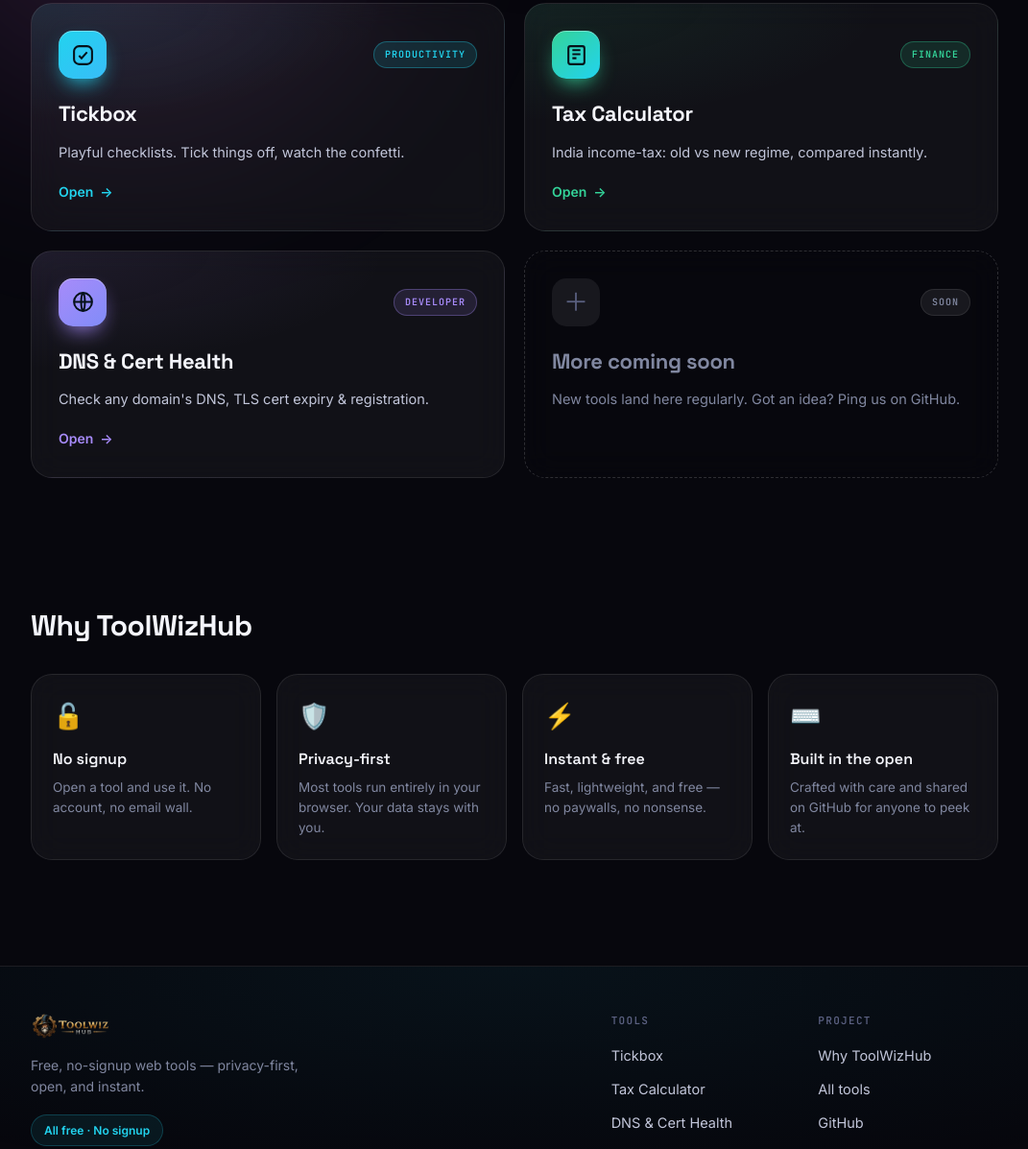
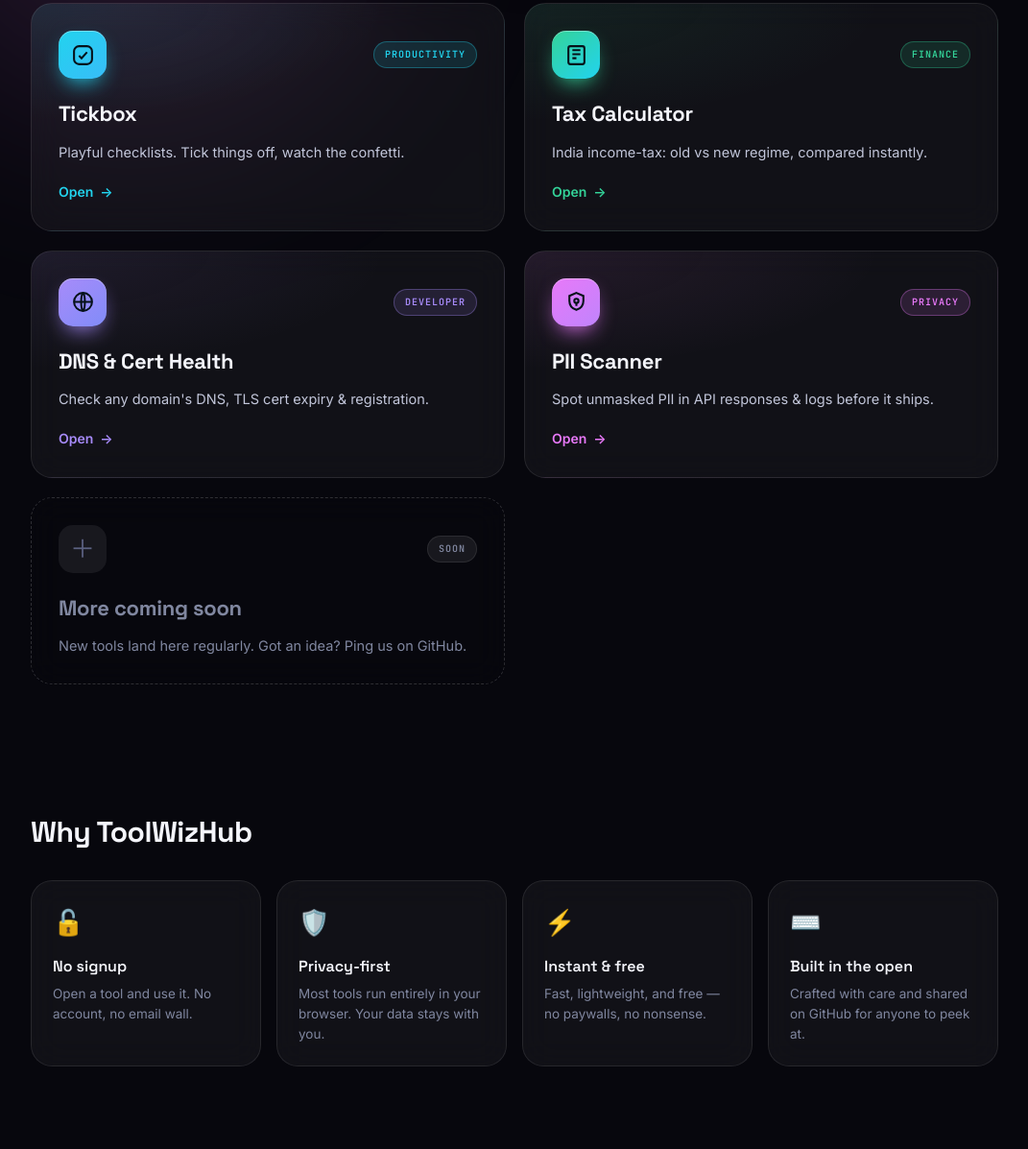
Before and after one commit to sorapallivenkatesh/toolwizhub, a website: page index.html in a window 1280 px wide. Shown: the part 764-1961 px from the top of the page at 96% size, without its empty margins (104-1175 px from the left). Drawn offline with Linux system fonts and the light colour scheme.

Commit message:
feat: add PII Scanner to the tools grid
- new fuchsia tile linking to pii.toolwizhub.com (Privacy category)
- footer link + meta description updated to mention the PII scanner

```diff
--- a/index.html
+++ b/index.html
@@ -6,7 +6,7 @@
     <title>ToolWizHub — Free tools that just work</title>
     <meta
       name="description"
-      content="ToolWizHub is a hub of free, no-signup web tools. Checklists, an India tax calculator, a DNS & cert health checker, and more — privacy-first and instant."
+      content="ToolWizHub is a hub of free, no-signup web tools. Checklists, an India tax calculator, a DNS & cert health checker, a PII scanner, and more — privacy-first and instant."
     />
 
     <!-- Open Graph -->
@@ -211,6 +211,34 @@
             <span class="tool__go">Open <span aria-hidden="true">→</span></span>
           </a>
 
+          <a
+            class="tool tool--fuchsia"
+            href="https://pii.toolwizhub.com"
+            target="_blank"
+            rel="noopener"
+          >
+            <div class="tool__top">
+              <span class="tool__icon" aria-hidden="true">
+                <svg
+                  viewBox="0 0 24 24"
+                  fill="none"
+                  stroke="currentColor"
+                  stroke-width="1.7"
+                >
+                  <path d="M12 3l7 3v5c0 4.4-3 7.7-7 9-4-1.3-7-4.6-7-9V6z" />
+                  <circle cx="12" cy="11" r="2.1" />
+                  <path d="M12 13.1V16" />
+                </svg>
+              </span>
+              <span class="tool__tag">Privacy</span>
+            </div>
+            <h3 class="tool__name">PII Scanner</h3>
+            <p class="tool__desc">
+              Spot unmasked PII in API responses &amp; logs before it ships.
+            </p>
+            <span class="tool__go">Open <span aria-hidden="true">→</span></span>
+          </a>
+
           <div class="tool tool--soon" aria-disabled="true">
             <div class="tool__top">
               <span class="tool__icon tool__icon--soon" aria-hidden="true"
@@ -274,6 +302,7 @@
             <a href="https://tickbox.toolwizhub.com" target="_blank" rel="noopener">Tickbox</a>
             <a href="https://tax.toolwizhub.com" target="_blank" rel="noopener">Tax Calculator</a>
             <a href="https://dns-health.toolwizhub.com" target="_blank" rel="noopener">DNS &amp; Cert Health</a>
+            <a href="https://pii.toolwizhub.com" target="_blank" rel="noopener">PII Scanner</a>
           </div>
           <div class="footer__col">
             <h4>Project</h4>
--- a/styles.css
+++ b/styles.css
@@ -126,6 +126,7 @@ main { max-width: 1120px; margin: 0 auto; padding: 0 clamp(20px, 5vw, 56px); }
 .tool--cyan    { --a: #22d3ee; --a2: #38bdf8; }
 .tool--emerald { --a: #34d399; --a2: #22d3ee; }
 .tool--violet  { --a: #a78bfa; --a2: #818cf8; }
+.tool--fuchsia { --a: #e879f9; --a2: #c084fc; }
 
 /* gradient hairline border on hover */
 .tool::after {
```
